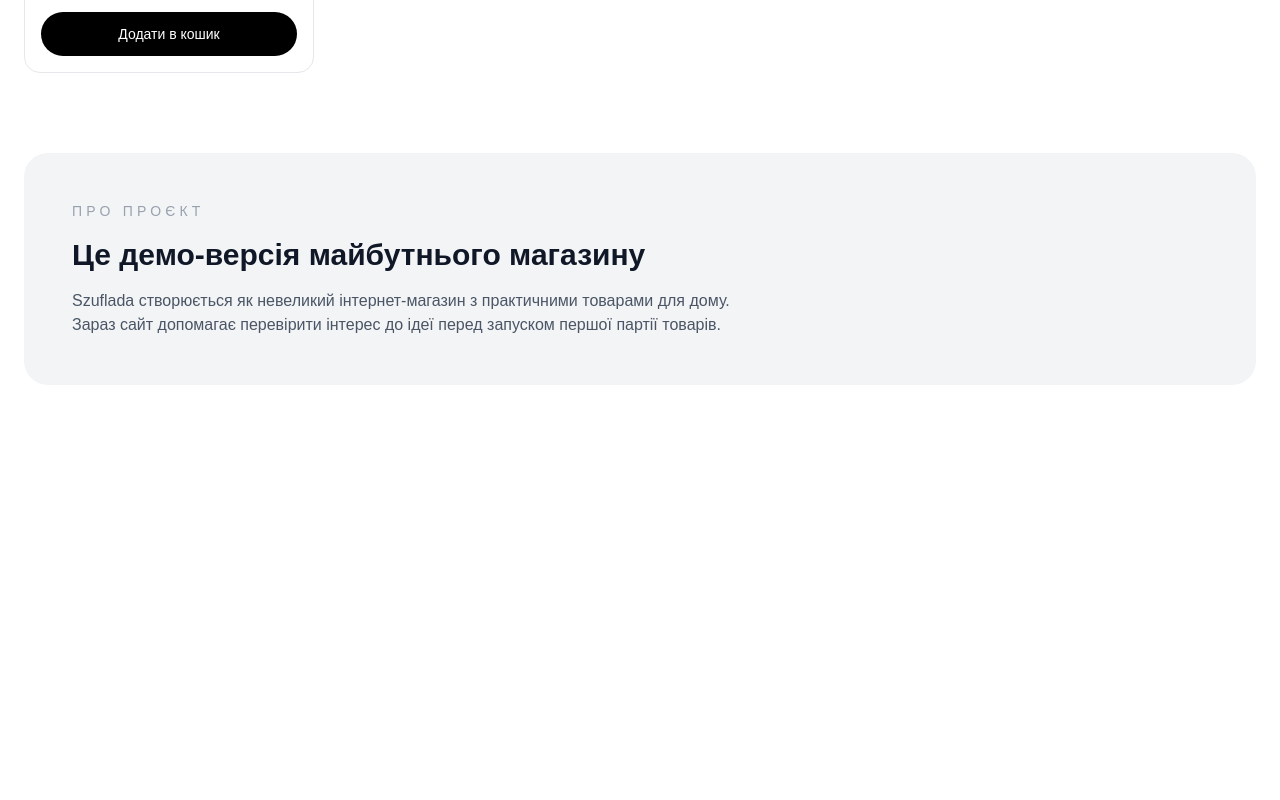
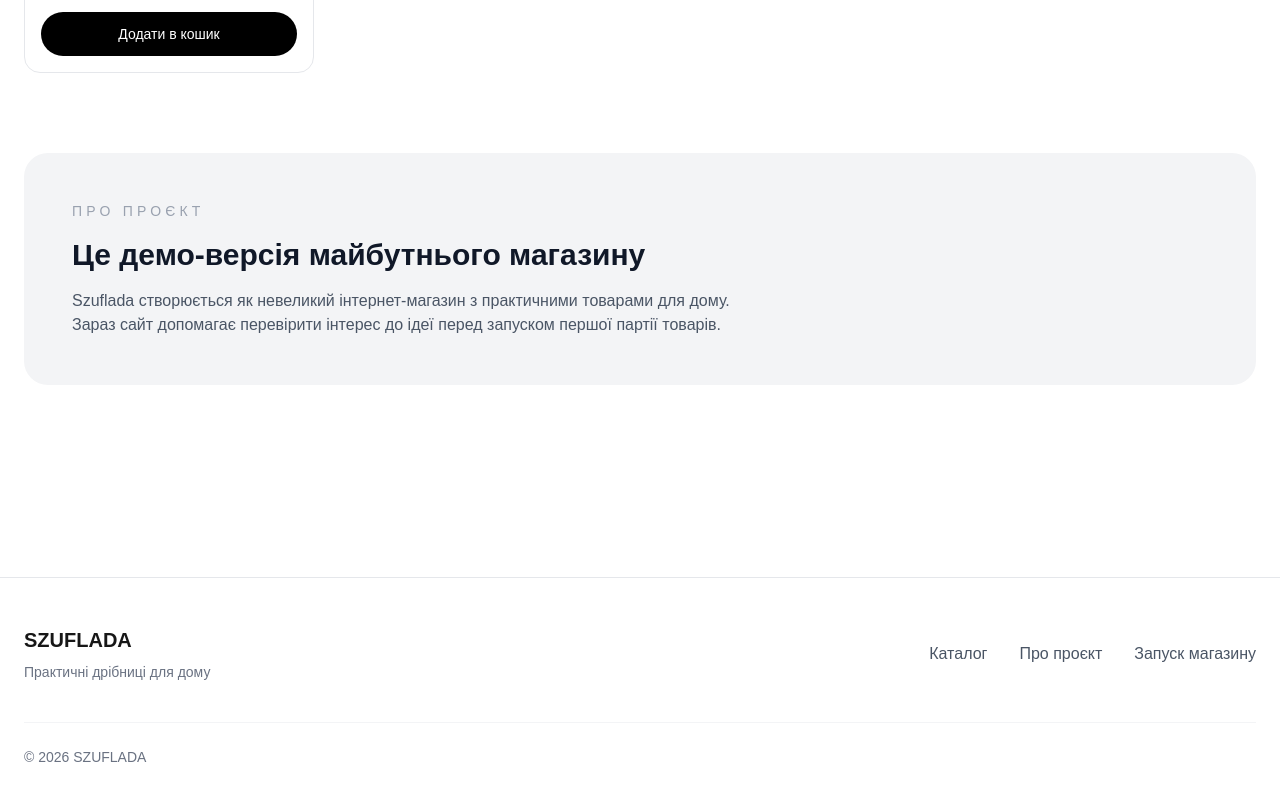
Before and after one commit to wsveta/szuflada, a Next.js app: page / in a window 1280 px wide. Shown: the part 1904-2704 px from the top of the page. Before the commit the page ends 2385 px from the top, so only its background shows below. Built offline with nearby package versions, Linux system fonts and the light colour scheme.

Commit message:
Add footer

```diff
--- a/src/app/page.tsx
+++ b/src/app/page.tsx
@@ -2,6 +2,7 @@ import Header from "@/components/Header";
 import Hero from "@/components/Hero";
 import ProductGrid from "@/components/ProductGrid";
 import AboutProject from "@/components/AboutProject";
+import Footer from "@/components/Footer";
 
 export default function Home() {
   return (
@@ -10,6 +11,7 @@ export default function Home() {
       <Hero />
       <ProductGrid />
       <AboutProject />
+      <Footer />
     </main>
   );
 }
--- a/src/app/support/page.tsx
+++ b/src/app/support/page.tsx
@@ -1,5 +1,6 @@
 import Link from "next/link";
 import Header from "@/components/Header";
+import Footer from "@/components/Footer";
 
 export default function SupportPage() {
   return (
@@ -54,7 +55,8 @@ export default function SupportPage() {
             Підтримати через 4fund
           </a>
         </section>
-      </main>
+          </main>
+          <Footer />
     </>
   );
 }
--- /dev/null
+++ b/src/components/Footer.tsx
@@ -0,0 +1,48 @@
+import Link from "next/link";
+
+export default function Footer() {
+  return (
+    <footer className="border-t border-gray-200 mt-24">
+      <div className="max-w-7xl mx-auto px-6 py-12">
+        <div className="flex flex-col md:flex-row md:items-center md:justify-between gap-8">
+          <div>
+            <h2 className="text-xl font-bold">SZUFLADA</h2>
+
+            <p className="mt-2 text-sm text-gray-500">
+              Практичні дрібниці для дому
+            </p>
+          </div>
+
+          <nav className="flex flex-col md:flex-row gap-4 md:gap-8">
+            <Link
+              href="/#catalog"
+              className="text-gray-600 hover:text-black"
+            >
+              Каталог
+            </Link>
+
+            <Link
+              href="/#about"
+              className="text-gray-600 hover:text-black"
+            >
+              Про проєкт
+            </Link>
+
+            <Link
+              href="/support"
+              className="text-gray-600 hover:text-black"
+            >
+              Запуск магазину
+            </Link>
+          </nav>
+        </div>
+
+        <div className="mt-10 pt-6 border-t border-gray-100">
+          <p className="text-sm text-gray-500">
+            © 2026 SZUFLADA
+          </p>
+        </div>
+      </div>
+    </footer>
+  );
+}
--- a/src/components/Hero.tsx
+++ b/src/components/Hero.tsx
@@ -31,7 +31,7 @@ export default function Hero() {
 
         <div className="aspect-[4/5] rounded-3xl bg-gray-100 flex items-center justify-center">
           <span className="text-gray-400">Тут буде фото товарів</span>
-        </div>
+section        </div>
       </div>
     </section>
   );
```
